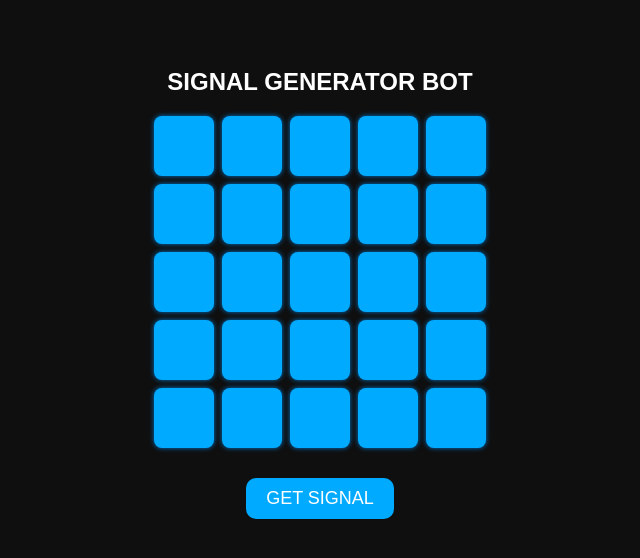
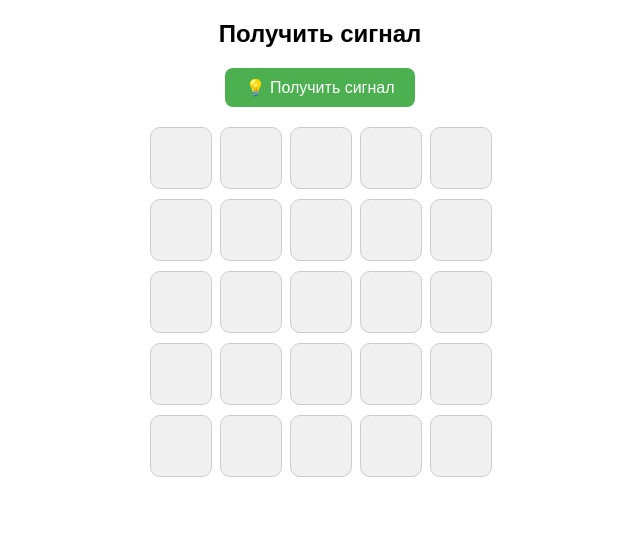
Before and after one commit to sasi467/mines-webapp, a plain HTML site: page index.html in a window 1280 px wide. Shown: the whole page, without its empty margins (320-960 px from the left). Drawn offline with Linux system fonts and the light colour scheme.

Commit message:
Update index.html

```diff
--- a/index.html
+++ b/index.html
@@ -1,89 +1,75 @@
 <!DOCTYPE html>
-<html lang="en">
+<html lang="ru">
 <head>
-  <meta charset="UTF-8">
-  <title>Mines Signal Generator</title>
+  <meta charset="UTF-8" />
+  <title>Mines Signal</title>
   <style>
-    body {
-      background-color: #0f0f0f;
-      color: white;
-      font-family: sans-serif;
-      display: flex;
-      flex-direction: column;
-      align-items: center;
-      padding-top: 40px;
-    }
-    .grid {
-      display: grid;
-      grid-template-columns: repeat(5, 60px);
-      grid-gap: 8px;
-      margin-bottom: 30px;
-    }
+    body { font-family: sans-serif; text-align: center; margin-top: 20px; }
+    .grid { display: grid; grid-template-columns: repeat(5, 60px); gap: 10px; justify-content: center; margin-top: 20px; }
     .cell {
-      width: 60px;
-      height: 60px;
-      background-color: #00aaff;
-      border-radius: 8px;
-      display: flex;
-      align-items: center;
-      justify-content: center;
-      font-size: 28px;
-      box-shadow: 0 0 5px #0077cc;
+      width: 60px; height: 60px;
+      border: 1px solid #ccc;
+      border-radius: 10px;
+      background-color: #f0f0f0;
+      position: relative;
     }
     .star {
-      background-color: #004466;
+      position: absolute;
+      top: 50%; left: 50%;
+      transform: translate(-50%, -50%) scale(0);
+      font-size: 24px;
+      color: gold;
+      animation: pop 0.4s ease-out forwards;
+    }
+    @keyframes pop {
+      0% { transform: translate(-50%, -50%) scale(0); opacity: 0; }
+      100% { transform: translate(-50%, -50%) scale(1); opacity: 1; }
     }
     button {
-      background-color: #00aaff;
+      padding: 10px 20px;
+      font-size: 16px;
+      cursor: pointer;
+      border-radius: 8px;
+      background-color: #4CAF50;
       color: white;
-      font-size: 18px;
       border: none;
-      padding: 10px 20px;
-      border-radius: 10px;
-      cursor: pointer;
-      transition: background-color 0.3s;
-    }
-    button:hover {
-      background-color: #0077cc;
     }
   </style>
 </head>
 <body>
-
-  <h2>SIGNAL GENERATOR BOT</h2>
+  <h2>Получить сигнал</h2>
+  <button onclick="showSignals()">💡 Получить сигнал</button>
   <div class="grid" id="grid"></div>
-  <button onclick="generateSignal()">GET SIGNAL</button>
 
   <script>
-    const grid = document.getElementById('grid');
+    const grid = document.getElementById("grid");
 
     function createGrid() {
-      grid.innerHTML = '';
+      grid.innerHTML = "";
       for (let i = 0; i < 25; i++) {
-        const cell = document.createElement('div');
-        cell.className = 'cell';
-        cell.id = 'cell-' + i;
+        const cell = document.createElement("div");
+        cell.classList.add("cell");
         grid.appendChild(cell);
       }
     }
 
-    function generateSignal() {
+    function showSignals() {
       createGrid();
-      const count = Math.floor(Math.random() * 2) + 4; // 4-5 звёзд
-      const positions = new Set();
-
-      while (positions.size < count) {
-        positions.add(Math.floor(Math.random() * 25));
+      const cells = document.querySelectorAll(".cell");
+      let safeIndexes = new Set();
+      while (safeIndexes.size < 4 + Math.floor(Math.random() * 2)) {
+        safeIndexes.add(Math.floor(Math.random() * 25));
       }
 
-      for (const pos of positions) {
-        const cell = document.getElementById('cell-' + pos);
-        cell.innerHTML = '⭐';
-        cell.classList.add('star');
-      }
+      safeIndexes.forEach(index => {
+        const star = document.createElement("div");
+        star.classList.add("star");
+        star.textContent = "⭐";
+        cells[index].appendChild(star);
+      });
     }
 
-    createGrid(); // начальный рендер
+    createGrid(); // initial grid
   </script>
 </body>
 </html>
```
